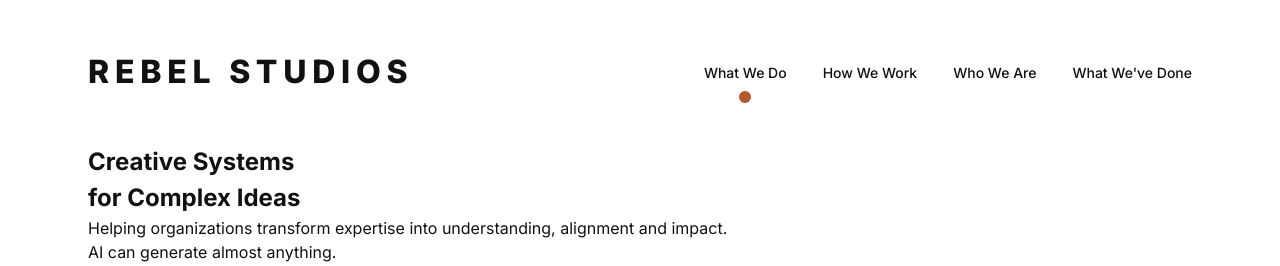
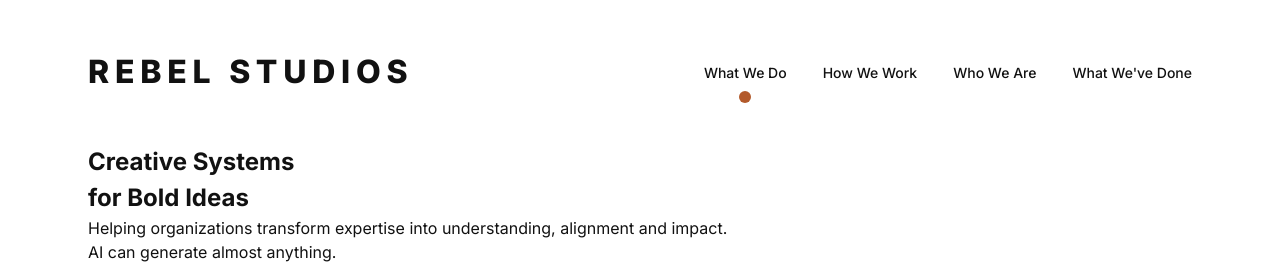
Before and after one commit to mckenzie10s/gotrebel-site, a plain HTML site: page index.html in a window 1280 px wide. Shown: the top 266 px of the page. Drawn offline with Linux system fonts and the light colour scheme.

Commit message:
Change heading text from 'Complex' to 'Bold'

```diff
--- a/index.html
+++ b/index.html
@@ -26,7 +26,7 @@
 <main>
 
 <section class="home-hero">
-  <h1>Creative Systems<br>for Complex Ideas</h1>
+  <h1>Creative Systems<br>for Bold Ideas</h1>
 
   <p class="home-mission">
     Helping organizations transform expertise into understanding, alignment and impact.
```
